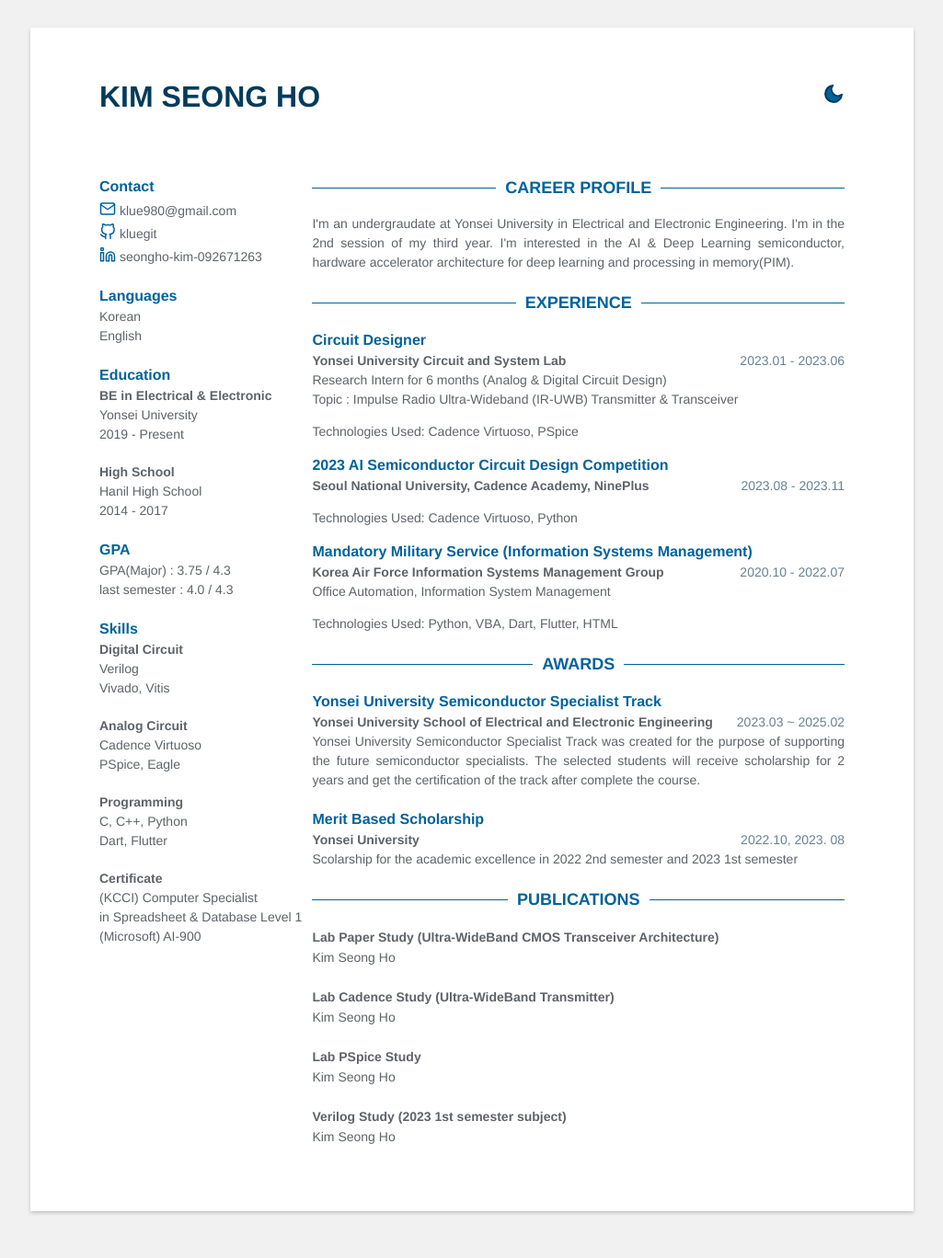
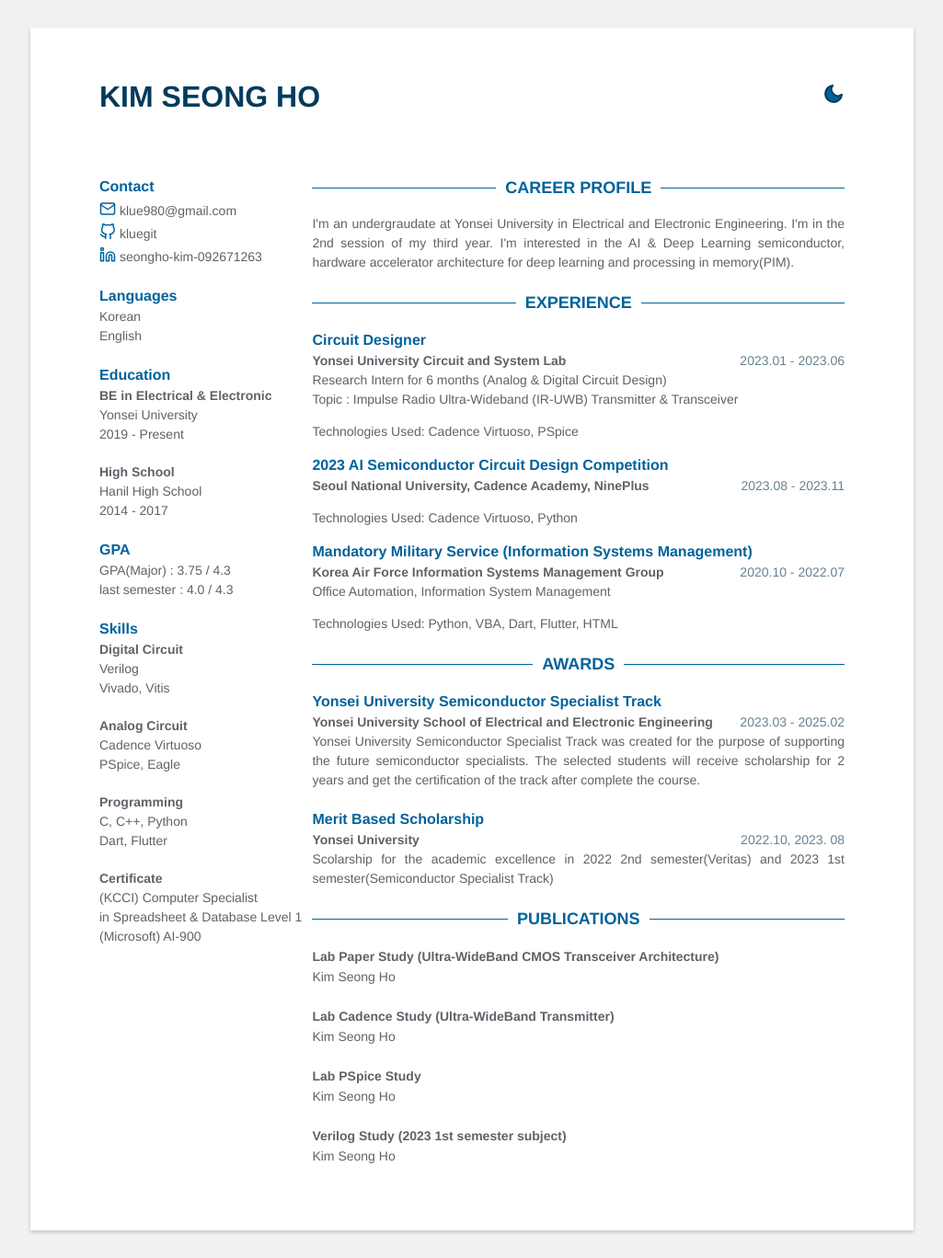
Before and after one commit to klue980/klue980.github.io, a Jekyll site: the page built from index.html, in a window 1280 px wide. Shown: the whole page at 92% size, without its empty margins (127-1152 px from the left). Built offline with Jekyll 4.4.1, drawn with Linux system fonts in a browser that asks for light colours; before the commit the page ends 1347 px from its top, so only the background shows below that.

Commit message:
23-1 final

```diff
--- a/_data/data.yml
+++ b/_data/data.yml
@@ -81,7 +81,7 @@ experience:
 #awards
 awards:
   - role: Yonsei University Semiconductor Specialist Track
-    time: 2023.03 ~ 2025.02
+    time: 2023.03 - 2025.02
     company: Yonsei University School of Electrical and Electronic Engineering
     details: |
       Yonsei University Semiconductor Specialist Track was created for
@@ -89,10 +89,10 @@ awards:
       The selected students will receive scholarship for 2 years and get the certification of the track after complete the course.
 
   - role: Merit Based Scholarship
-    time: "2022.10, 2023. 08"
+    time: 2022.10, 2023. 08
     company: Yonsei University
     details: |
-      Scolarship for the academic excellence in 2022 2nd semester and 2023 1st semester
+      Scolarship for the academic excellence in 2022 2nd semester(Veritas) and 2023 1st semester(Semiconductor Specialist Track)
 
 
 # publications
```
